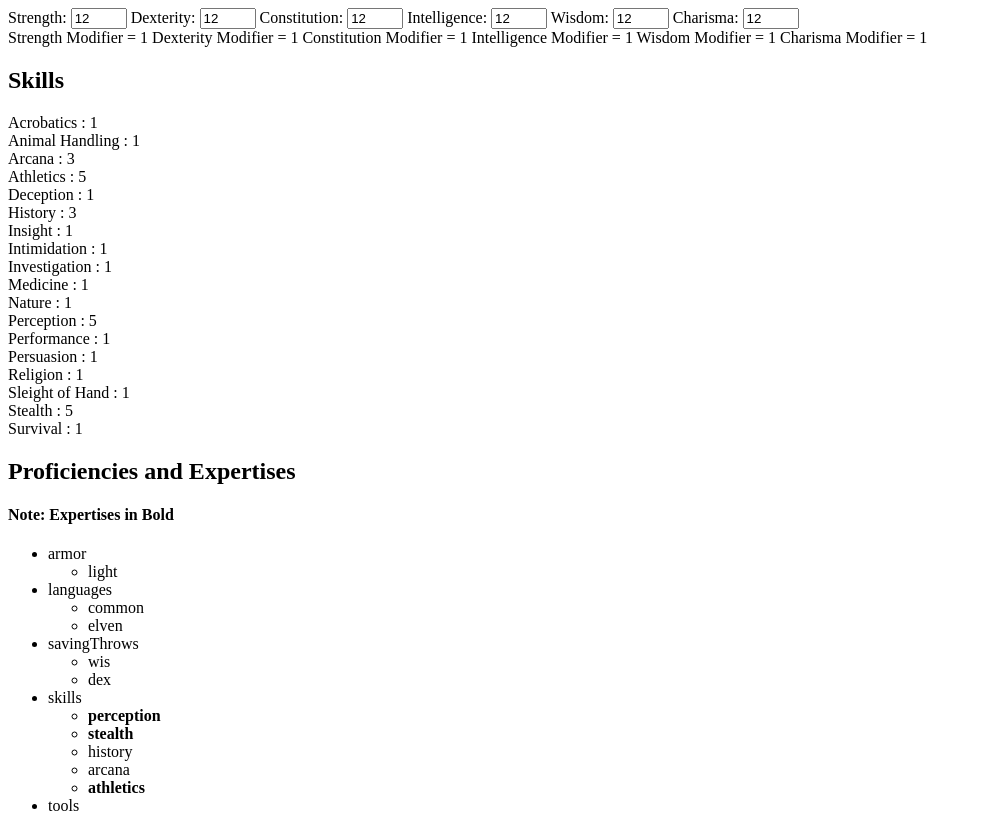
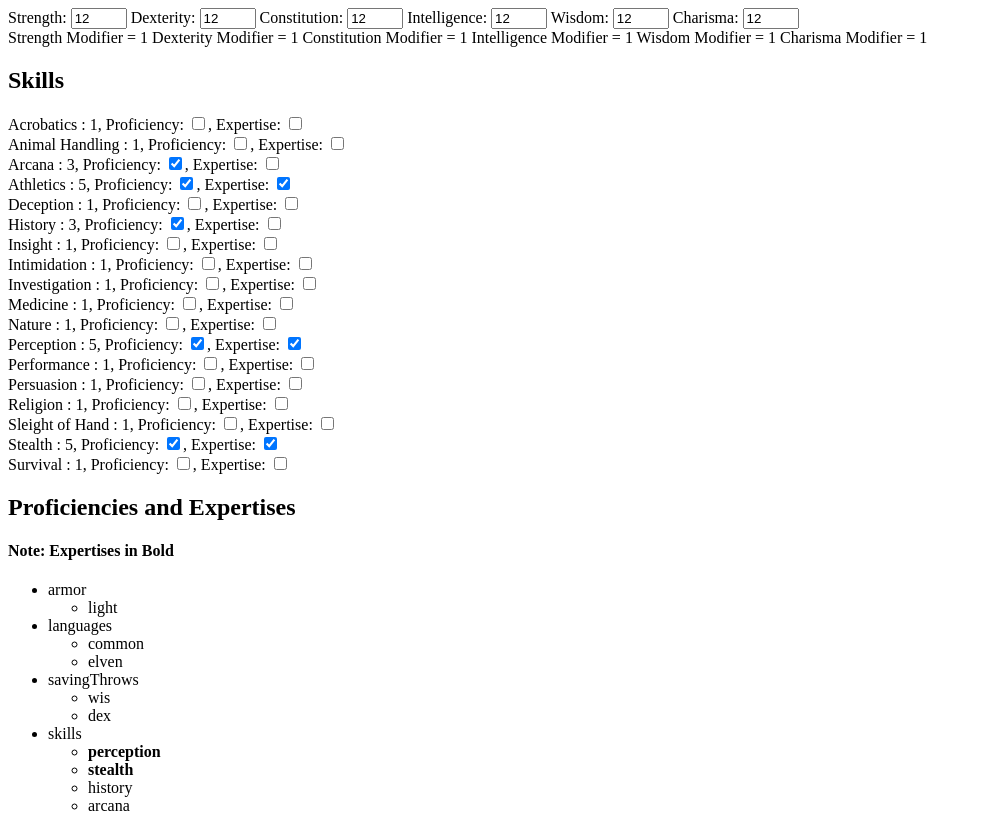
Before and after one commit to cjb3768/TryingAngular, an Angular app in the folder char-sheet-gen/: page / in a window 1280 px wide. Shown: the top 813 px of the page, without its empty margins (0-982 px from the left). Built offline with nearby package versions, Linux system fonts and the light colour scheme.

Commit message:
Added expertise and proficiency checkboxes to component for manual adjustment

```diff
--- a/char-sheet-gen/src/app/skills/skills.component.html
+++ b/char-sheet-gen/src/app/skills/skills.component.html
@@ -2,5 +2,7 @@
 
 
 <div *ngFor="let skill of skills | keyvalue">
-  {{skill.value.printName}} : {{skill.value.modifier}}
+  {{skill.value.printName}} : {{skill.value.modifier}},
+  Proficiency: <input type="checkbox" [formControl]="proficiencyControls[skill.key]">,
+  Expertise: <input type="checkbox" [formControl]="expertiseControls[skill.key]">
 </div>
--- a/char-sheet-gen/src/app/skills/skills.component.ts
+++ b/char-sheet-gen/src/app/skills/skills.component.ts
@@ -1,8 +1,10 @@
 import { Component, OnInit } from '@angular/core';
+import { FormControl } from '@angular/forms';
 
 import { AbilityScoresService } from '../ability-scores.service';
 import { ProficienciesService } from '../proficiencies.service';
 import { SkillList } from '../skill-list';
+import { SkillControlList } from '../skill-control-list';
 
 @Component({
   selector: 'app-skills',
@@ -32,6 +34,49 @@ export class SkillsComponent implements OnInit {
     survival:       {name: 'survival', printName: 'Survival', ability: 'wis', modifier: this.calculateSkillModifier('survival','wis')}
   };
 
+  //form controls
+  proficiencyControls: SkillControlList = {
+    acrobatics:     new FormControl(this.proficienciesService.hasProficiency('skills','acrobatics')),
+    animalHandling: new FormControl(this.proficienciesService.hasProficiency('skills','animalHandling')),
+    arcana:         new FormControl(this.proficienciesService.hasProficiency('skills','arcana')),
+    athletics:      new FormControl(this.proficienciesService.hasProficiency('skills','athletics')),
+    deception:      new FormControl(this.proficienciesService.hasProficiency('skills','deception')),
+    history:        new FormControl(this.proficienciesService.hasProficiency('skills','history')),
+    insight:        new FormControl(this.proficienciesService.hasProficiency('skills','insight')),
+    intimidation:   new FormControl(this.proficienciesService.hasProficiency('skills','intimidation')),
+    investigation:  new FormControl(this.proficienciesService.hasProficiency('skills','investigation')),
+    medicine:       new FormControl(this.proficienciesService.hasProficiency('skills','medicine')),
+    nature:         new FormControl(this.proficienciesService.hasProficiency('skills','nature')),
+    perception:     new FormControl(this.proficienciesService.hasProficiency('skills','perception')),
+    performance:    new FormControl(this.proficienciesService.hasProficiency('skills','performance')),
+    persuasion:     new FormControl(this.proficienciesService.hasProficiency('skills','persuasion')),
+    religion:       new FormControl(this.proficienciesService.hasProficiency('skills','religion')),
+    sleightOfHand:  new FormControl(this.proficienciesService.hasProficiency('skills','sleightOfHand')),
+    stealth:        new FormControl(this.proficienciesService.hasProficiency('skills','stealth')),
+    survival:       new FormControl(this.proficienciesService.hasProficiency('skills','survival'))
+  }
+
+  expertiseControls: SkillControlList = {
+    acrobatics:     new FormControl(this.proficienciesService.hasExpertise('skills','acrobatics')),
+    animalHandling: new FormControl(this.proficienciesService.hasExpertise('skills','animalHandling')),
+    arcana:         new FormControl(this.proficienciesService.hasExpertise('skills','arcana')),
+    athletics:      new FormControl(this.proficienciesService.hasExpertise('skills','athletics')),
+    deception:      new FormControl(this.proficienciesService.hasExpertise('skills','deception')),
+    history:        new FormControl(this.proficienciesService.hasExpertise('skills','history')),
+    insight:        new FormControl(this.proficienciesService.hasExpertise('skills','insight')),
+    intimidation:   new FormControl(this.proficienciesService.hasExpertise('skills','intimidation')),
+    investigation:  new FormControl(this.proficienciesService.hasExpertise('skills','investigation')),
+    medicine:       new FormControl(this.proficienciesService.hasExpertise('skills','medicine')),
+    nature:         new FormControl(this.proficienciesService.hasExpertise('skills','nature')),
+    perception:     new FormControl(this.proficienciesService.hasExpertise('skills','perception')),
+    performance:    new FormControl(this.proficienciesService.hasExpertise('skills','performance')),
+    persuasion:     new FormControl(this.proficienciesService.hasExpertise('skills','persuasion')),
+    religion:       new FormControl(this.proficienciesService.hasExpertise('skills','religion')),
+    sleightOfHand:  new FormControl(this.proficienciesService.hasExpertise('skills','sleightOfHand')),
+    stealth:        new FormControl(this.proficienciesService.hasExpertise('skills','stealth')),
+    survival:       new FormControl(this.proficienciesService.hasExpertise('skills','survival'))
+  }
+
   constructor(private abilityScoresService: AbilityScoresService, private proficienciesService: ProficienciesService) { }
 
   ngOnInit() {
```
